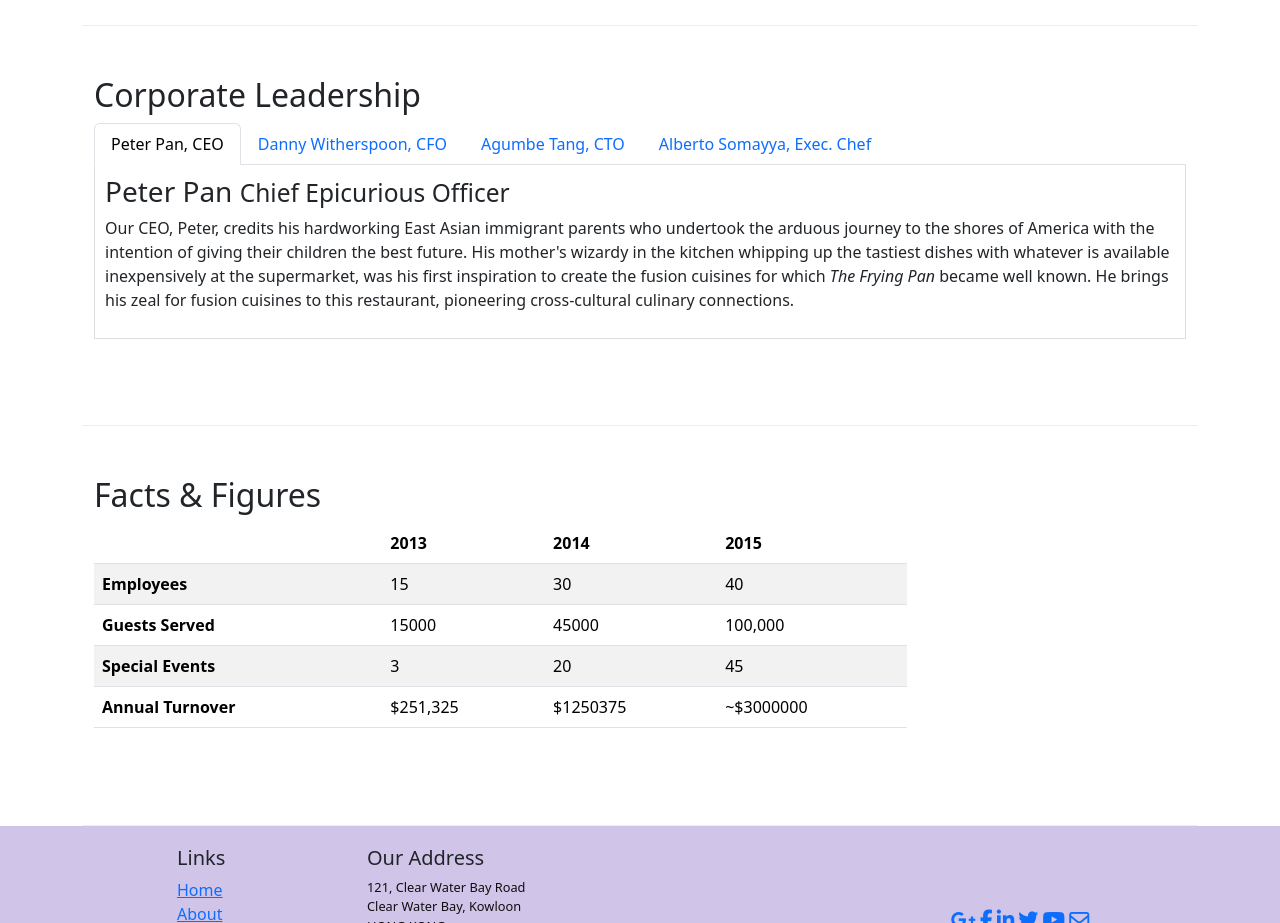
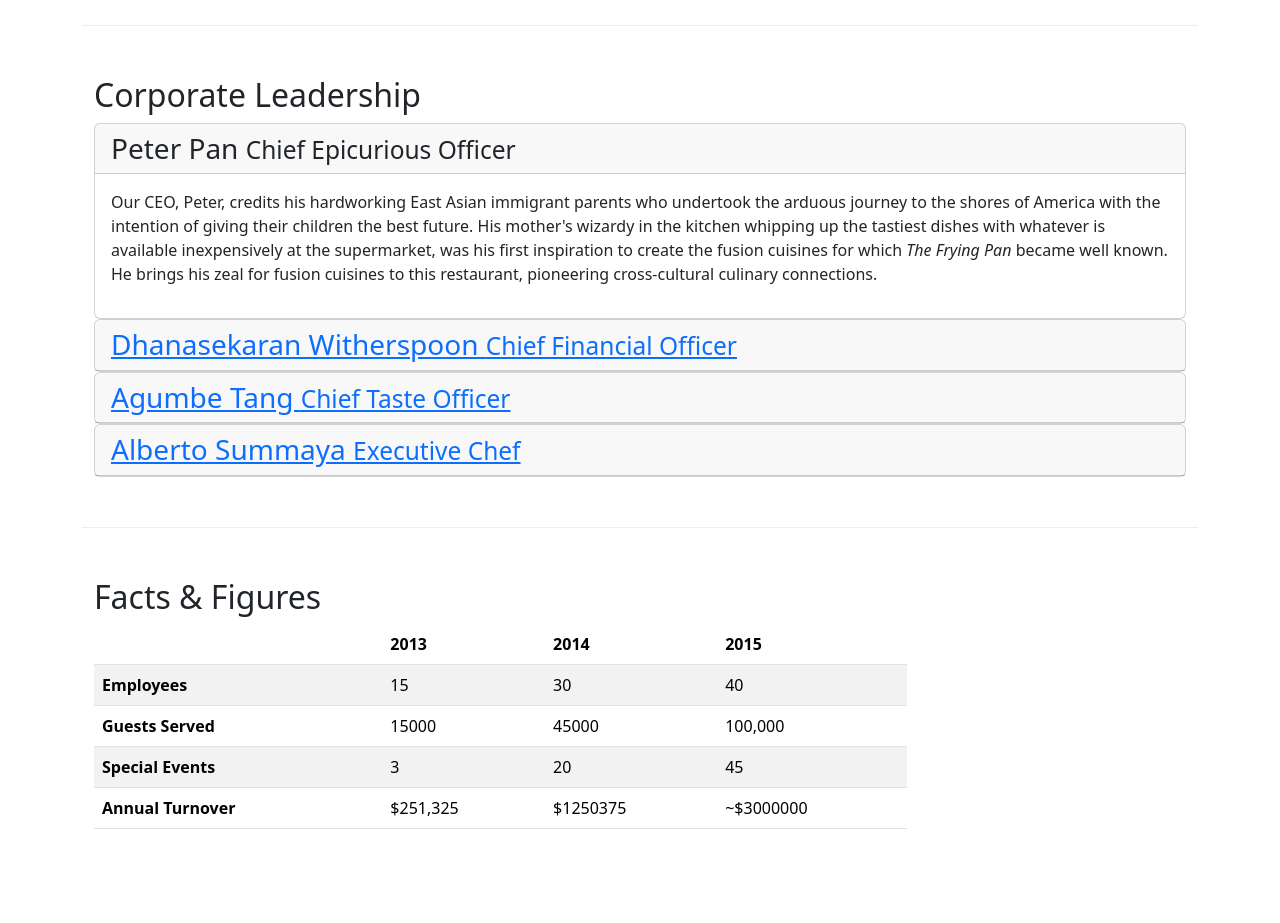
Before and after one commit to irtizahussain221/conFusion-Bootstrap-Coursera, a plain HTML site: page aboutus.html in a window 1280 px wide. Shown: the part 900-1823 px from the top of the page. Drawn offline with nearby package versions, Linux system fonts and the light colour scheme.

Commit message:
accordion

```diff
--- a/aboutus.html
+++ b/aboutus.html
@@ -152,66 +152,73 @@
       <div class="row row-content">
         <div class="col-12">
           <h2>Corporate Leadership</h2>
-          <ul class="nav nav-tabs">
-            <li class="nav-item">
-              <a
-                class="nav-link active"
-                href="#peter"
-                role="tab"
-                data-toggle="tab"
-                >Peter Pan, CEO</a
+          <div id="accordion">
+            <div class="card">
+              <div class="card-header" role="tab" id="peterhead">
+                <h3 class="mb-0">
+                  <a data-toggle="collapse" data-target="#peter"
+                    >Peter Pan <small>Chief Epicurious Officer</small></a
                   >
-            </li>
-            <li class="nav-item">
-              <a class="nav-link" href="#danny" role="tab" data-toggle="tab"
-                >Danny Witherspoon, CFO</a
-              >
-            </li>
-            <li class="nav-item">
-              <a class="nav-link" href="#agumbe" role="tab" data-toggle="tab"
-                >Agumbe Tang, CTO</a
-              >
-            </li>
-            <li class="nav-item">
-              <a class="nav-link" href="#alberto" role="tab" data-toggle="tab"
-                >Alberto Somayya, Exec. Chef</a
-              >
-            </li>
-          </ul>
-          <div class="tab-content">
-            <div class="tab-pane fade show active" role="tabpanel" id="peter">
-              <h3>Peter Pan <small>Chief Epicurious Officer</small></h3>
+                </h3>
+              </div>
+              <div class="collapse show" id="peter" data-parent="#accordion">
+                <div class="card-body">
                   <p>
                     Our CEO, Peter, credits his hardworking East Asian immigrant
                     parents who undertook the arduous journey to the shores of
                     America with the intention of giving their children the best
                     future. His mother's wizardy in the kitchen whipping up the
-                tastiest dishes with whatever is available inexpensively at the
-                supermarket, was his first inspiration to create the fusion
-                cuisines for which
-                <em>The Frying Pan</em> became well known. He brings his zeal
-                for fusion cuisines to this restaurant, pioneering
+                    tastiest dishes with whatever is available inexpensively at
+                    the supermarket, was his first inspiration to create the
+                    fusion cuisines for which
+                    <em>The Frying Pan</em> became well known. He brings his
+                    zeal for fusion cuisines to this restaurant, pioneering
                     cross-cultural culinary connections.
                   </p>
                 </div>
-            <div role="tabpanel" class="tab-pane fade" id="danny">
-              <h3>
-                Dhanasekaran Witherspoon <small>Chief Food Officer</small>
+              </div>
+            </div>
+            <div class="card">
+              <div class="card-header" role="tab" id="dannyhead">
+                <h3 class="mb-0">
+                  <a
+                    class="collapsed"
+                    data-toggle="collapse"
+                    data-target="#danny"
+                  >
+                    Dhanasekaran Witherspoon
+                    <small>Chief Financial Officer</small>
+                  </a>
                 </h3>
+              </div>
+              <div class="collapse" id="danny" data-parent="#accordion">
+                <div class="card-body">
                   <p>
                     Our CFO, Danny, as he is affectionately referred to by his
-                colleagues, comes from a long established family tradition in
-                farming and produce. His experiences growing up on a farm in the
-                Australian outback gave him great appreciation for varieties of
-                food sources. As he puts it in his own words,
+                    colleagues, comes from a long established family tradition
+                    in farming and produce. His experiences growing up on a farm
+                    in the Australian outback gave him great appreciation for
+                    varieties of food sources. As he puts it in his own words,
                     <em
                       >Everything that runs, wins, and everything that stays,
                       pays!</em
                     >
                   </p>
                 </div>
-            <div role="tabpanel" class="tab-pane fade" id="agumbe">
-              <h3>Agumbe Tang <small>Chief Taste Officer</small></h3>
+              </div>
+            </div>
+            <div class="card">
+              <div class="card-header" role="tab" id="agumbehead">
+                <h3 class="mb-0">
+                  <a
+                    class="collapsed"
+                    data-toggle="collapse"
+                    data-target="#agumbe"
+                  >Agumbe Tang <small>Chief Taste Officer</small></h3></a>
+                </h3>
+              </div>
+              <div class="collapse" id="agumbe" data-parent="#accordion">
+                <div class="card-body">
                   <p>
                     Blessed with the most discerning gustatory sense, Agumbe, our
                     CTO, personally ensures that every dish that we serve meets his
@@ -221,8 +228,16 @@
                     <em>You click only if you survive my lick.</em>
                   </p>
                 </div>
-            <div role="tabpanel" class="tab-pane fade" id="alberto">
-              <h3>Alberto Somayya <small>Executive Chef</small></h3>
+              </div>
+            </div>
+            <div class="card">
+              <div class="card-header" role="tab" id="albertohead">
+                <h3 class="mb-0">
+                  <a class="collapsed" data-toggle="collapse" data-target="#alberto">Alberto Summaya <small>Executive Chef</small></a>
+                </h3>
+              </div>
+              <div class="collapse" id="alberto" data-parent="#accordion">
+                <div class="card-body">
                   <p>
                     Award winning three-star Michelin chef with wide International
                     experience having worked closely with whos-who in the culinary
@@ -233,6 +248,8 @@
                       you get a winning hit! Amma Mia!</em
                     >
                   </p>
+                </div>
+              </div>
             </div>
           </div>
         </div>
```
Lines whose indentation alone changed are shown as unchanged.
